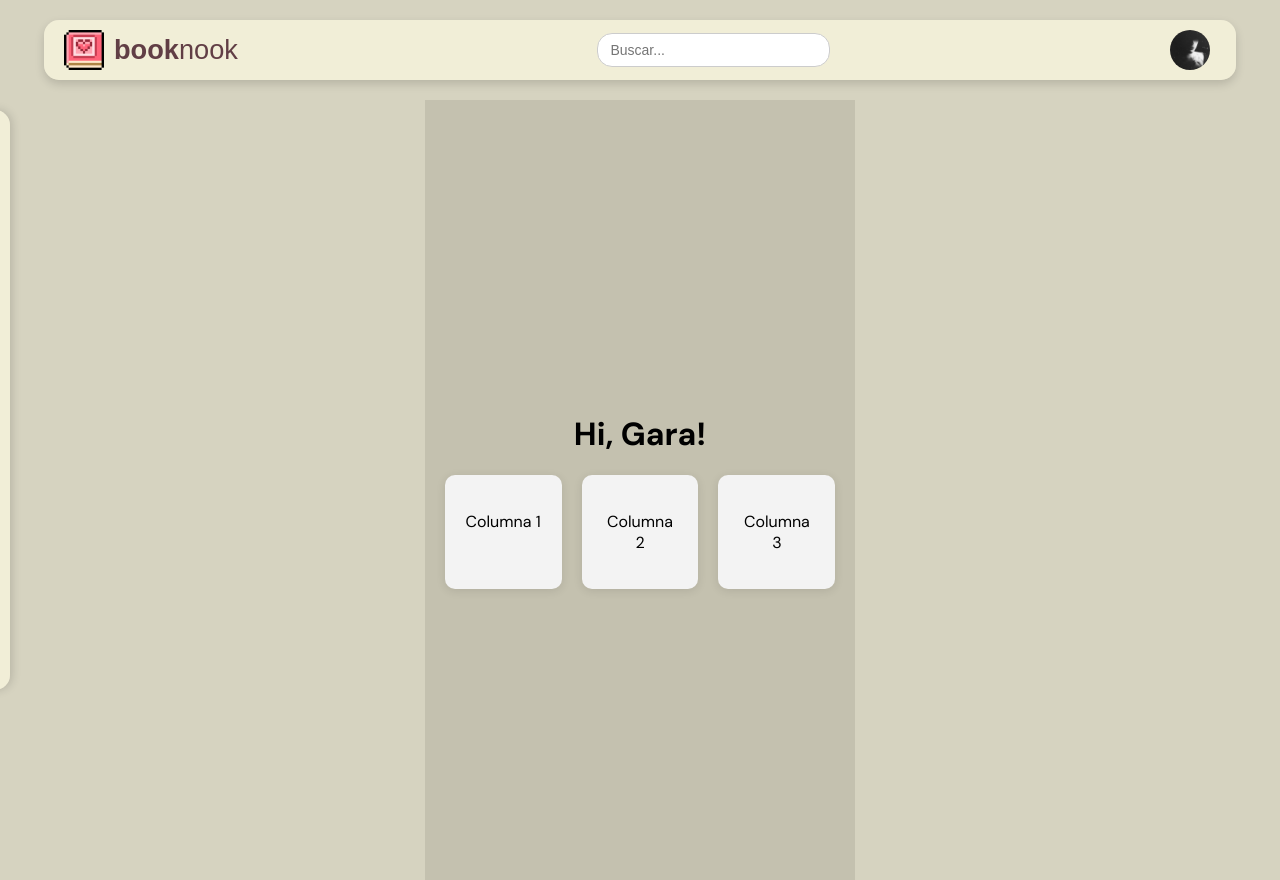
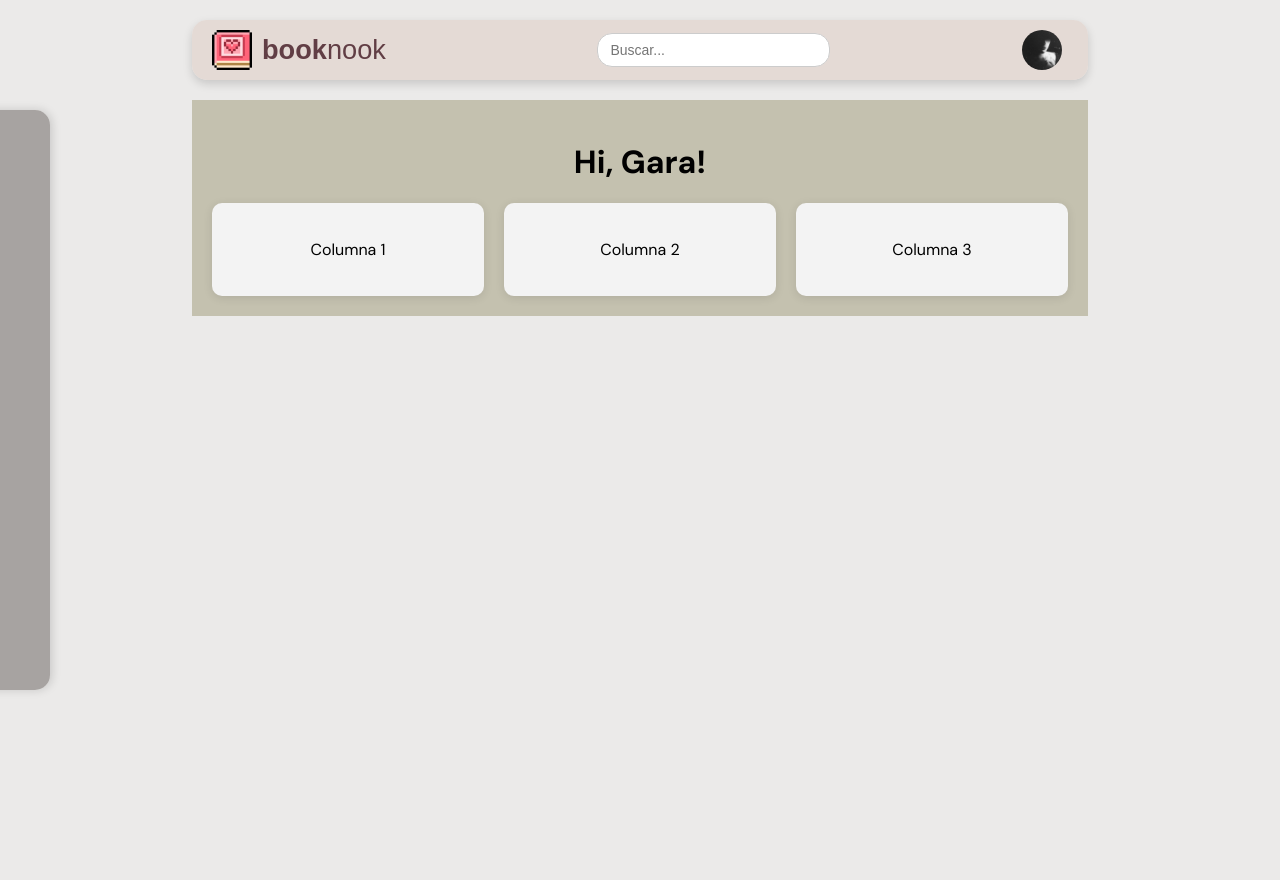
Before and after one commit to garaluzardo/proyecto-spa-front, a React (Vite) app: page / in a window 1280 px wide. After the commit the page ends 800 px from the top, so only its background shows below. Built offline with nearby package versions, Linux system fonts and the light colour scheme.

Commit message:
Estilo root

```diff
--- a/src/components/Navbar/Navbar.css
+++ b/src/components/Navbar/Navbar.css
@@ -3,18 +3,18 @@
   top: 20px; /* Separa el navbar del top */
   left: 50%; /* Centra horizontalmente */
   transform: translateX(-50%); /* Ajusta el centrado */
-  width: 90%; /* Ajusta el ancho para que no ocupe toda la pantalla */
-  max-width: 1200px;
+  width: 70%; /* Ajusta el ancho para que no ocupe toda la pantalla */
   height: 60px;
   display: flex;
   justify-content: space-between;
   align-items: center;
   padding: 0 20px;
-  background-color: rgba(244, 241, 218, 0.9);
+  background-color: rgba(228, 217, 211, 0.9);
   border-radius: 15px;
   box-shadow: 0 4px 10px rgba(0, 0, 0, 0.15);
   z-index: 1000;
   overflow: hidden;
+  box-sizing: border-box;
   }
 
   .navbar-logo {
--- a/src/components/Sidebar/Sidebar.css
+++ b/src/components/Sidebar/Sidebar.css
@@ -2,9 +2,9 @@
     position: fixed;
     top: 110px;
     bottom: 110px;
-    left: -230px; /* Oculto parcialmente por defecto */
-    width: 200px;
-    background-color: rgba(244, 241, 218, 0.9);
+    left: -170px; /* Oculto parcialmente por defecto */
+    width: 180px;
+    background-color: rgba(160, 156, 154, 0.9);
     box-shadow: 2px 0px 10px rgba(0, 0, 0, 0.15);
     padding: 20px;
     border-radius: 15px;
@@ -29,7 +29,7 @@
     border-radius: 5px;
 }
 .sidebar li:hover {
-    background-color: #d8d1d1; /* Color al pasar el ratón por encima */
+    background-color: #b4b0b0; /* Color al pasar el ratón por encima */
 }
 
 
--- a/src/styles/App.css
+++ b/src/styles/App.css
@@ -1,12 +1,7 @@
 .page {
-    min-height: calc(100vh - 60px); /* Ajusta la altura sin solaparse con el navbar */
+    width: 70%;
+    margin: 100px auto 0;
     padding: 20px;
     background-color: #c4c1af;
-    display: flex;
-    align-items: center;
-    width: 90%; /* Igual al ancho del navbar */
-    max-width: 1200px; /* Igual al max-width del navbar */
-    margin-left: auto; /* Centrado de la página */
-    margin-right: auto; /* Centrado de la página */
-    margin-top: 100px; /* Deja espacio para el navbar */
+    box-sizing: border-box;
 }
--- a/src/styles/index.css
+++ b/src/styles/index.css
@@ -1,8 +1,17 @@
-body {
-    display: flex;
-    justify-content: center;
-    font-family: "DM Sans", serif;
-    background-color: #d6d3c0;
+html, body {
+    width: 100%;
+    height: 100%;
     margin: 0;
     padding: 0;
+    overflow-x: hidden;
+    background-color: #ebeae9;
 }
+
+#root {
+    width: 100%;
+    max-width: none;
+    margin: 0;
+    padding: 0;
+    box-sizing: border-box;
+    font-family: "DM Sans";
+}
```
